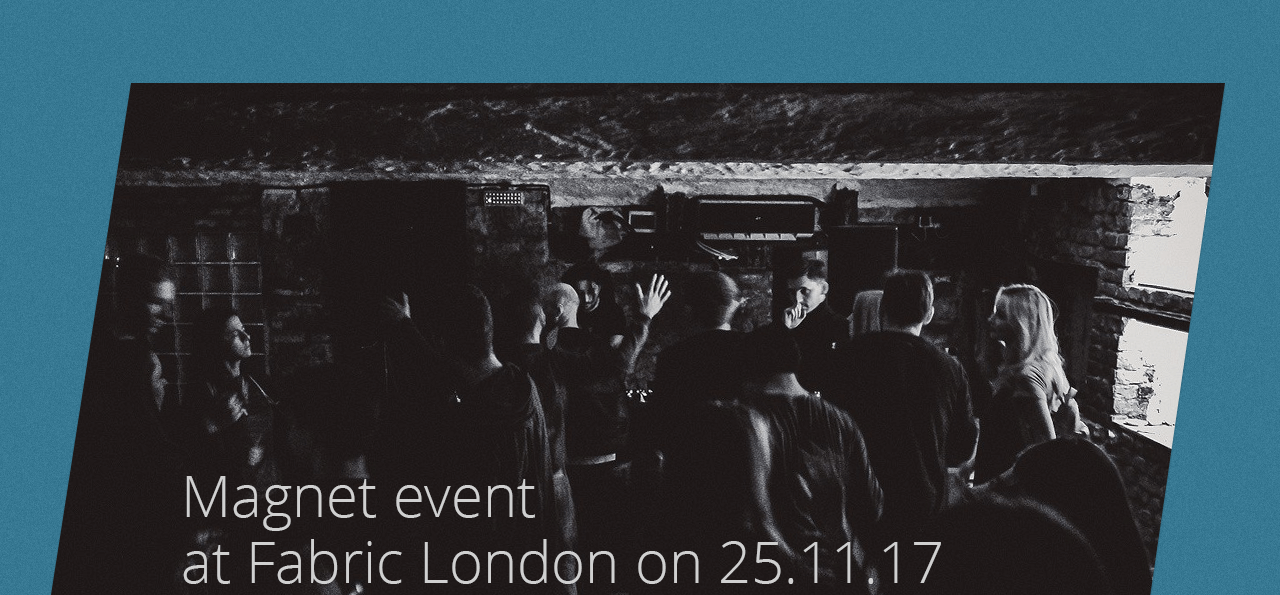
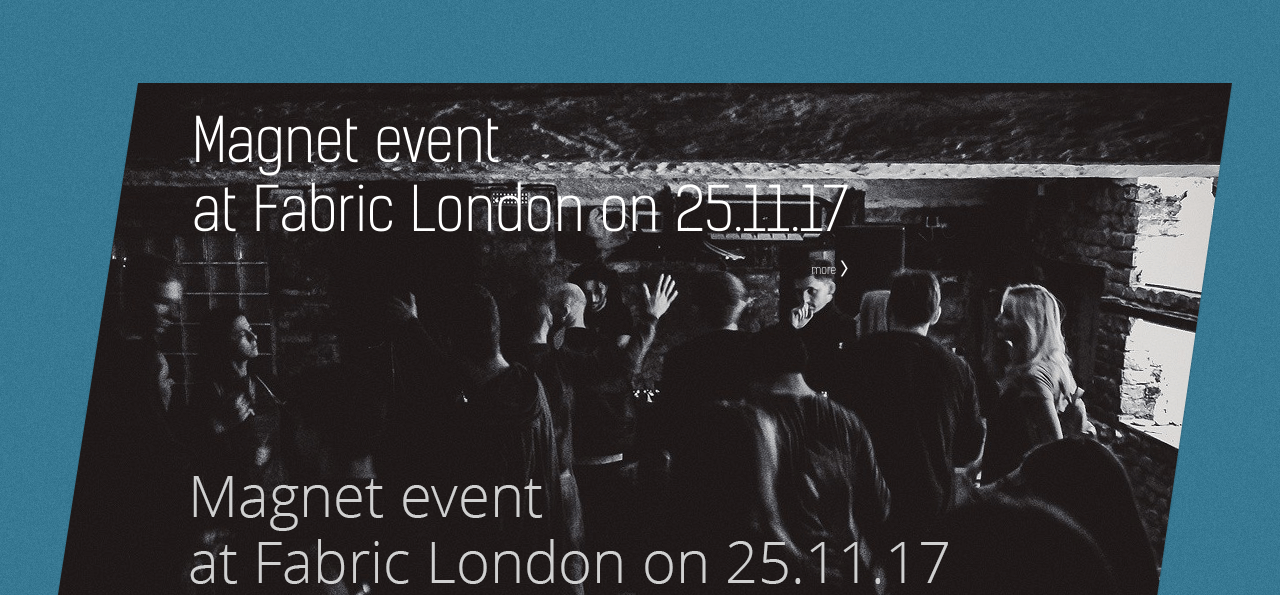
Before and after one commit to sokol69/saite_magnet, a website: page app/index.html in a window 1280 px wide. Shown: the part 205-800 px from the top of the page. Drawn offline with Linux system fonts and the light colour scheme.

Commit message:
add event slider

```diff
--- a/app/index.html
+++ b/app/index.html
@@ -34,9 +34,47 @@
 			</header>
 
 			<div class="events">
-				<a href="#" class="events__item">
-					<img src="img/event.png" alt="Event" class="events__img">
-				</a>
+				<ul class="events__slider js-events__slider">
+					<li class="events__item">
+						<a href="#" class="events__link">
+							<img src="img/event.png" alt="Event" class="events__img">
+							<span class="events__text">
+								<span class="events__name">Magnet event</span>
+								<span class="events__place">at Fabric London on 25.11.17</span>
+								<span class="more events__more" href="#">
+									<span class="more__text">more</span>
+									<span class="more__right">&#8250;</span>
+								</span>
+							</span>
+						</a>
+					</li>
+					<li class="events__item">
+						<a href="#" class="events__link">
+							<img src="img/event.png" alt="Event" class="events__img">
+							<span class="events__text">
+								<span class="events__name">Magnet event</span>
+								<span class="events__place">at Fabric London on 25.11.17</span>
+								<span class="more events__more" href="#">
+									<span class="more__text">more</span>
+									<span class="more__right">&#8250;</span>
+								</span>
+							</span>
+						</a>
+					</li>
+					<li class="events__item">
+						<a href="#" class="events__link">
+							<img src="img/event.png" alt="Event" class="events__img">
+							<span class="events__text">
+								<span class="events__name">Magnet event</span>
+								<span class="events__place">at Fabric London on 25.11.17</span>
+								<span class="more events__more" href="#">
+									<span class="more__text">more</span>
+									<span class="more__right">&#8250;</span>
+								</span>
+							</span>
+						</a>
+					</li>
+				</ul>
 			</div>
 
 			<section class="music" id="section-music">
--- a/app/js/common.js
+++ b/app/js/common.js
@@ -1,5 +1,19 @@
 "use strict";
-/*Slick slider*/
+/*Slick sliders*/
+if ($('.js-events__slider').length > 0 ) {
+	$('.js-events__slider').slick({
+		centerMode: true,
+		centerPadding: '0',
+		slidesToShow: 1,
+		variableWidth: true,
+		dots: false,
+		arrows: false,
+		draggable: true,
+		centerMode: true,
+		infinite: true,
+	});
+};
+
 if ($('.js-anonceSlider').length > 0 ) {
 		$('.js-anonceSlider').slick({
 			centerMode: true,
@@ -16,6 +30,8 @@
 		});
 };
 
+
+/*Navigation scrol*/
 var toScroll = function(id) {
 	$(id).on("click", "a", function (event) {
 		event.preventDefault();
--- a/app/sass/main.scss
+++ b/app/sass/main.scss
@@ -63,6 +63,34 @@
 .events {
 	padding-top: 100px;
 	padding-bottom: 80px;
+	&__slider {
+		max-width: 1190px;
+		margin: 0 auto;
+	}
+	&__link {
+		display: inline-block;
+		position: relative;
+		transition: all 0.2s;
+		&:hover {
+			opacity: 0.8;
+		}
+	}
+	&__text {
+		position: absolute;
+		top: 30px;
+		left: 145px;
+		font-size: 60px;
+		font-weight: 200;
+		color: #fff;
+	}
+	&__place {
+		display: block;
+	}
+	&__more {
+		position: absolute;
+		right: 0;
+		font-size: 12px;
+	}
 }
 
 .title {
```
Also changed, not shown: app/css/main.css.
